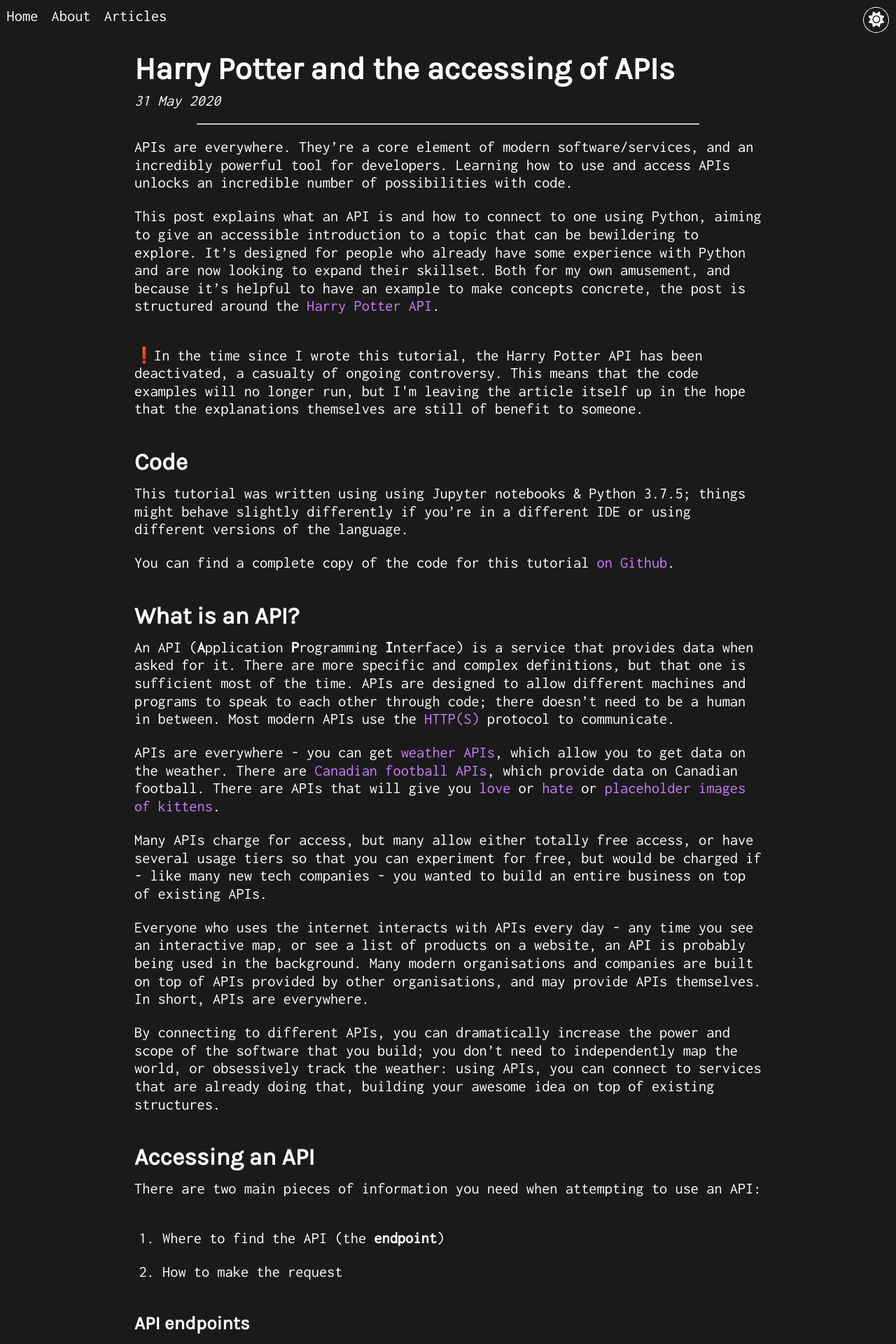
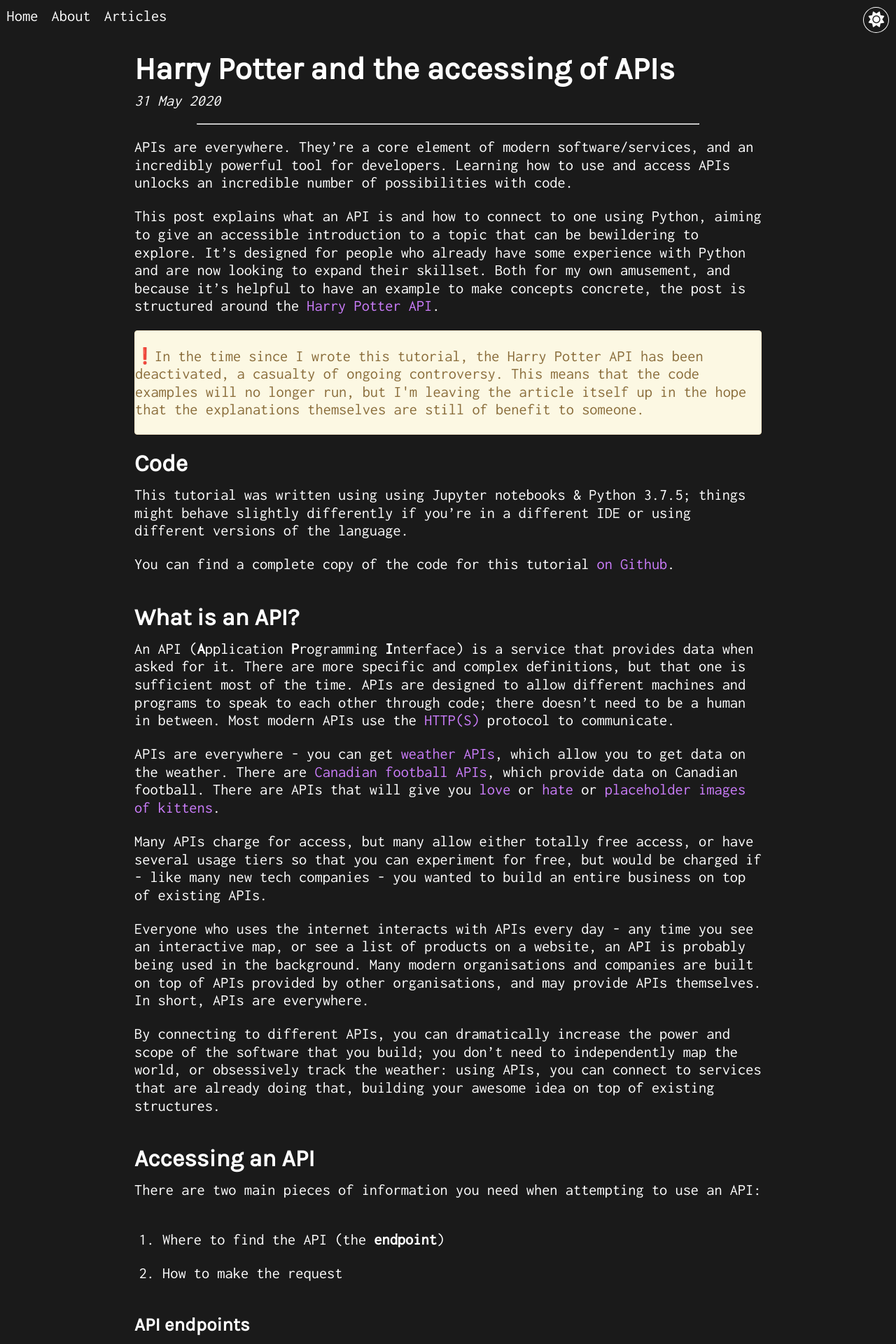
Before and after one commit to Peritract/peritract.github.io, a Jekyll site: the page built from _posts/2020-05-31-harry-potter.md, in a window 1280 px wide. Shown: the top 1920 px of the page at 70% size. Built offline with Jekyll 4.4.1, drawn with Linux system fonts in a browser that asks for light colours; nearby versions of some CDN libraries.

Commit message:
Update 2020-05-31-harry-potter.md

```diff
--- a/_posts/2020-05-31-harry-potter.md
+++ b/_posts/2020-05-31-harry-potter.md
@@ -7,7 +7,7 @@
 
 This post explains what an API is and how to connect to one using Python, aiming to give an accessible introduction to a topic that can be bewildering to explore. It's designed for people who already have some experience with Python and are now looking to expand their skillset. Both for my own amusement, and because it's helpful to have an example to make concepts concrete, the post is structured around the [Harry Potter API](https://www.potterapi.com/).
 
-<div class="alert alert-info">
+<div style="color:#8a6d3b;background-color:#fcf8e3;border: 1px solid #faebcc; border-radius:4px;">
 <p>❗In the time since I wrote this tutorial, the Harry Potter API has been deactivated, a casualty of ongoing controversy. This means that the code examples will no longer run, but I'm leaving the article itself up in the hope that the explanations themselves are still of benefit to someone.</p>
 </div>
 
```
